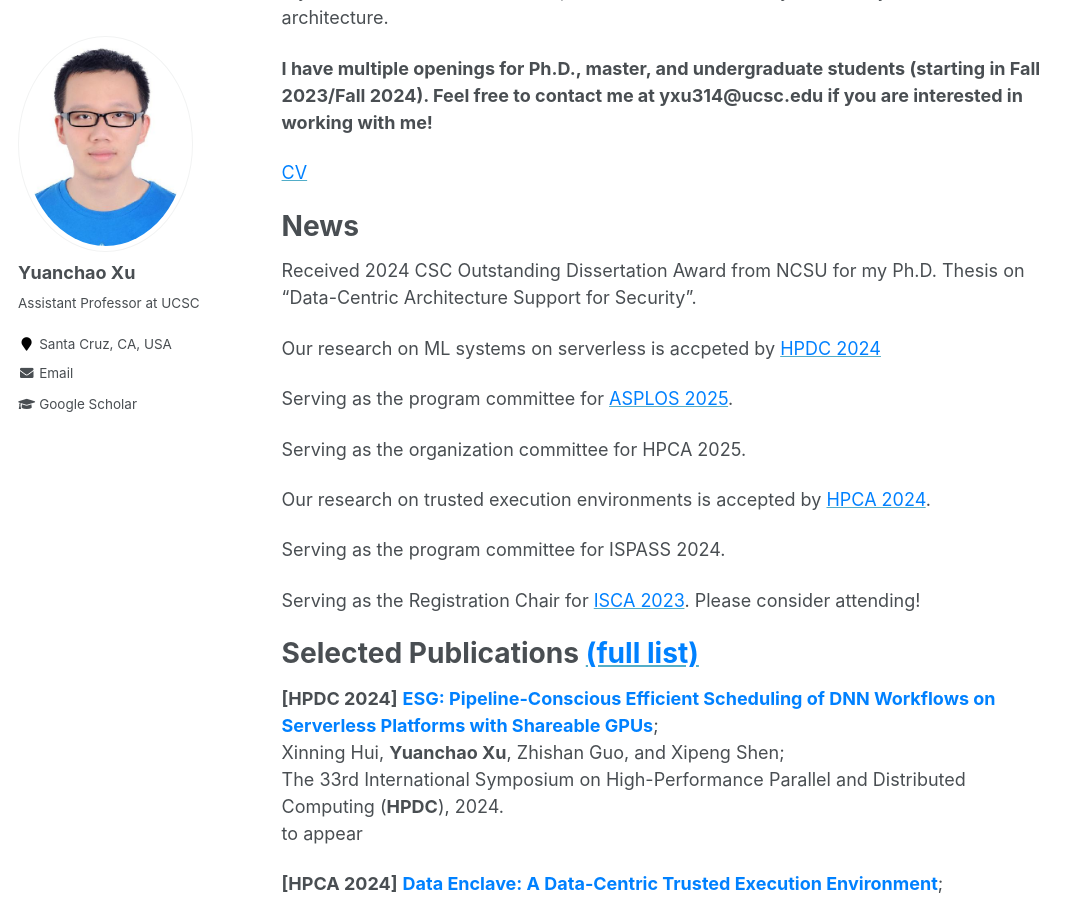
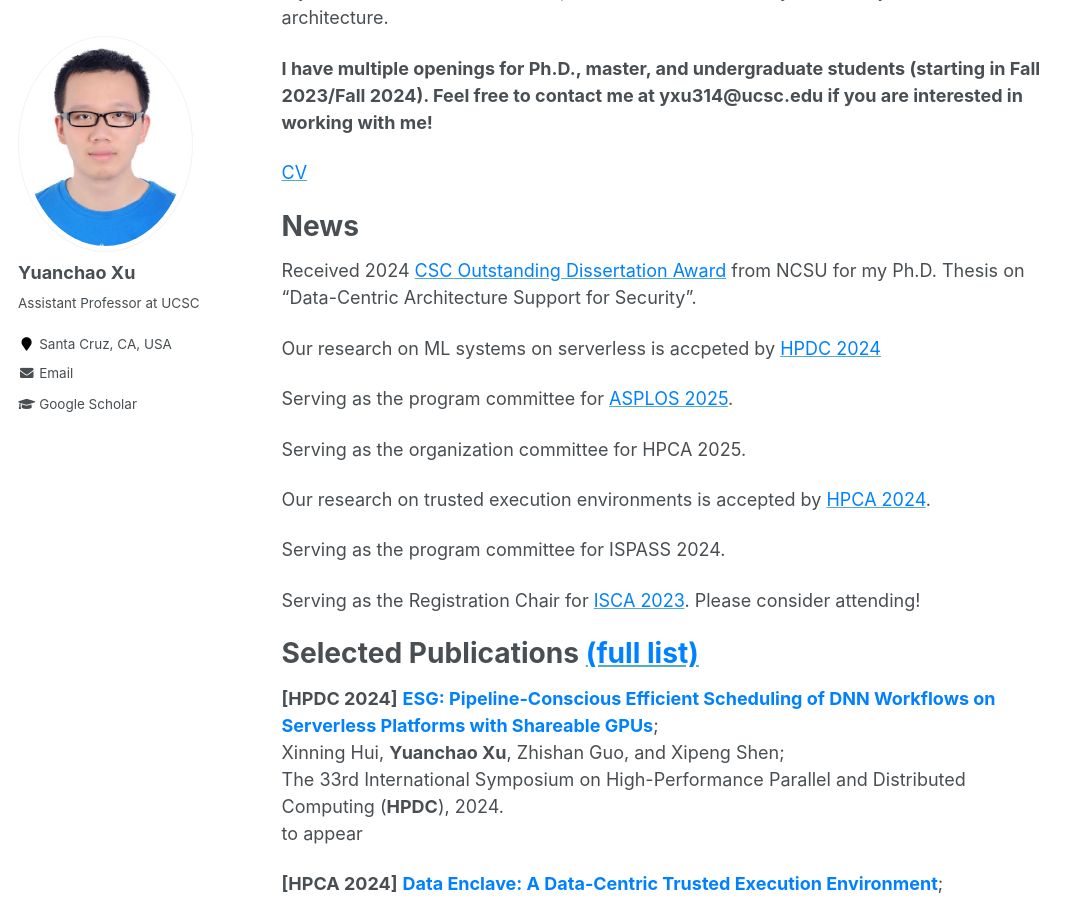
Before and after one commit to yuanchaoxu6/yuanchaoxu6.github.io, a Jekyll site: the page built from _pages/about.md, in a window 1280 px wide and 900 px high, scrolled down 313 px. Shown: the whole window, without its empty margins (0-1084 px from the left). Built offline with Jekyll 4.4.1, drawn with Linux system fonts in a browser that asks for light colours.

Commit message:
Update about.md

```diff
--- a/_pages/about.md
+++ b/_pages/about.md
@@ -21,7 +21,7 @@ My research interests are in computer architecture, security, and ML systems and
 News
 =====
 
-Received 2024 CSC Outstanding Dissertation Award from NCSU for my Ph.D. Thesis on "Data-Centric Architecture Support for Security".
+Received 2024 [<font color="#0081ff">CSC Outstanding Dissertation Award</font>](https://www.csc.ncsu.edu/academics/graduate/graduate_awards.php) from NCSU for my Ph.D. Thesis on "Data-Centric Architecture Support for Security".
 
 Our research on ML systems on serverless is accpeted by [<font color="#0081ff">HPDC 2024</font>](https://www.hpdc.org/2024/)
 
@@ -38,7 +38,6 @@ Serving as the Registration Chair for [<font color="#0081ff">ISCA 2023</font>](h
 
 Selected Publications [<font color="#0081ff">(full list)</font>](https://yuanchaoxu6.github.io/publications/)
 ======
-
 
 **\[HPDC 2024\]** **<font color="#0081ff"> ESG: Pipeline-Conscious Efficient Scheduling of DNN Workflows on Serverless Platforms with Shareable GPUs</font>**; <br>
 Xinning Hui, **Yuanchao Xu**, Zhishan Guo, and Xipeng Shen; <br>
```
